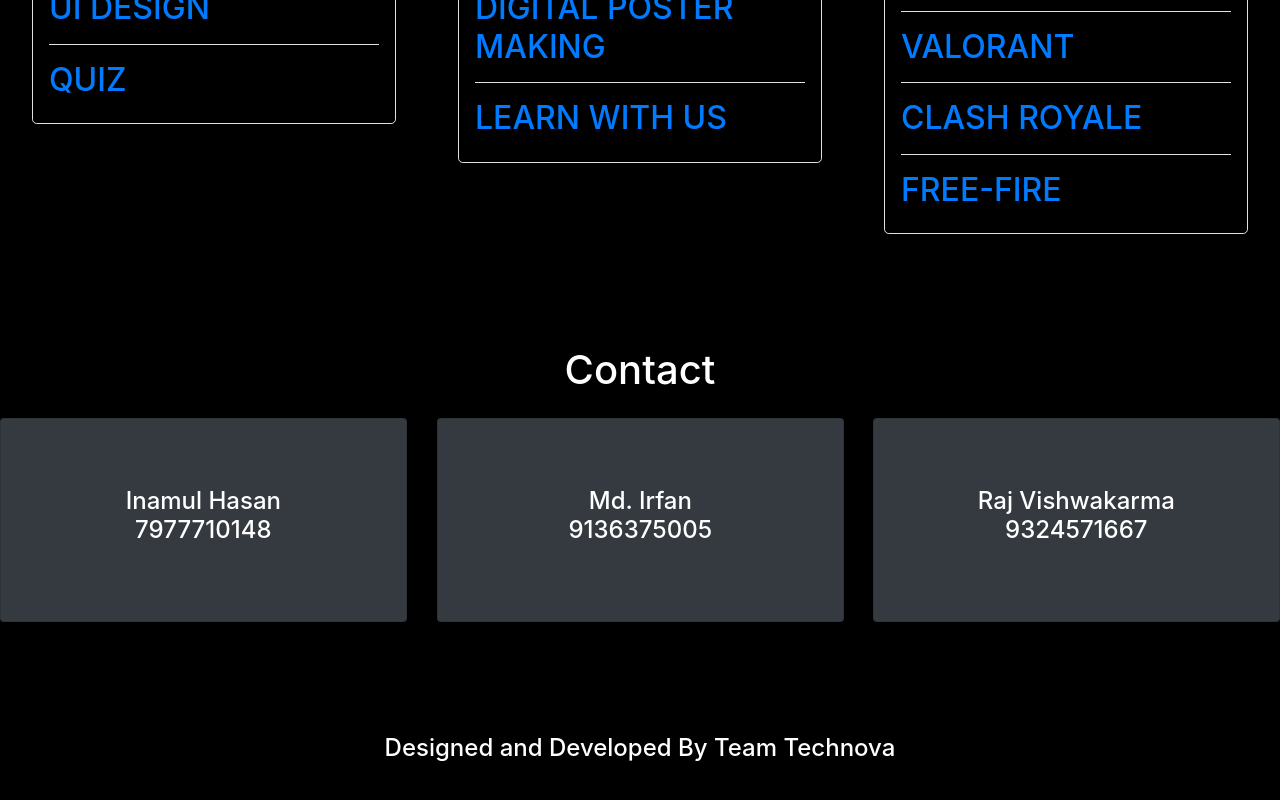
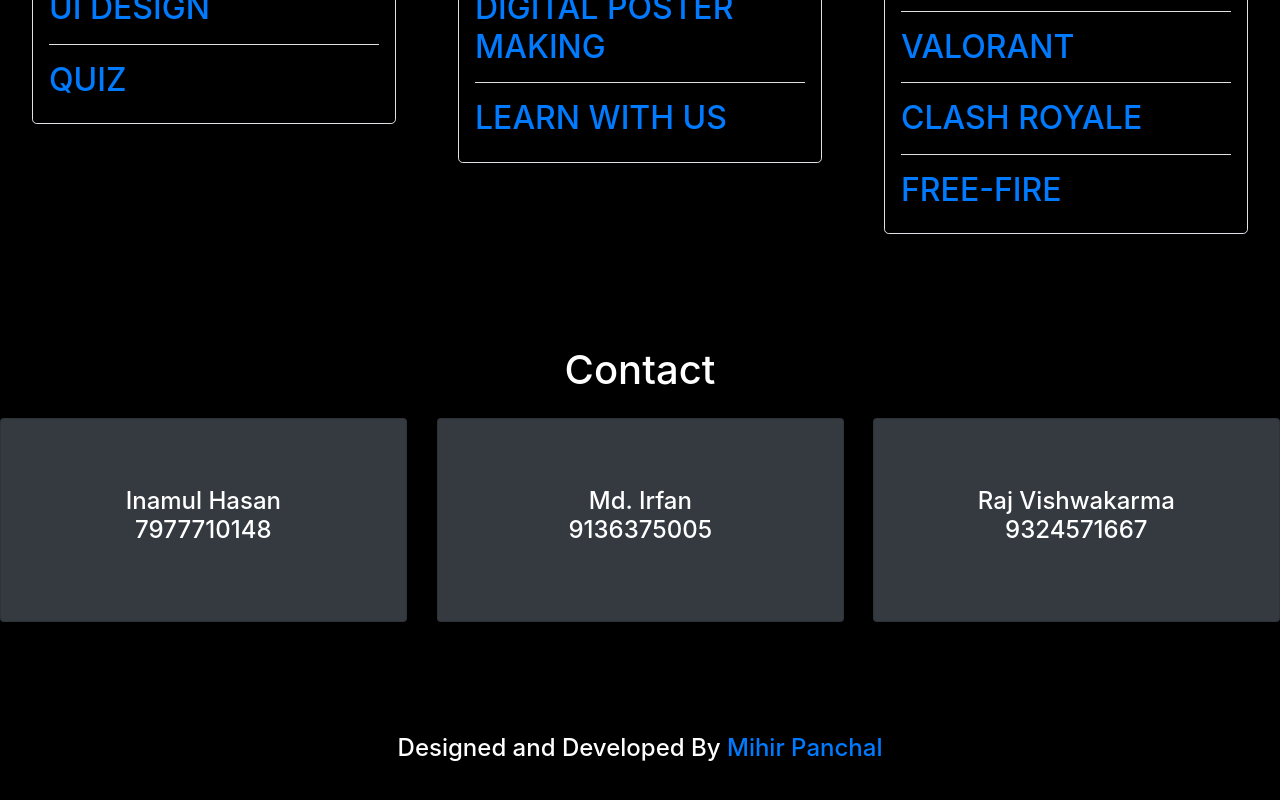
Before and after one commit to Mihir06121/TechNova, a React (Create React App) app: page / in a window 1280 px wide. Shown: the part 2235-3035 px from the top of the page. Built offline with nearby package versions, Linux system fonts and the light colour scheme.

Commit message:
bugs fixed

```diff
--- a/src/components/2k21_22/Home.js
+++ b/src/components/2k21_22/Home.js
@@ -372,7 +372,7 @@ const Home = () => {
         </div>
         <div className='py-md-5 conatainer-fluid'>
             <div className='d-flex justify-content-center align-items-center'>
-              <h4 align='center'>Designed and Developed By Team Technova</h4 >
+              <h4 align='center'>Designed and Developed By <a href='https://www.mihirpanchal.com' target='_blank'>Mihir Panchal</a></h4 >
             </div>
         </div>
       </div>
```
